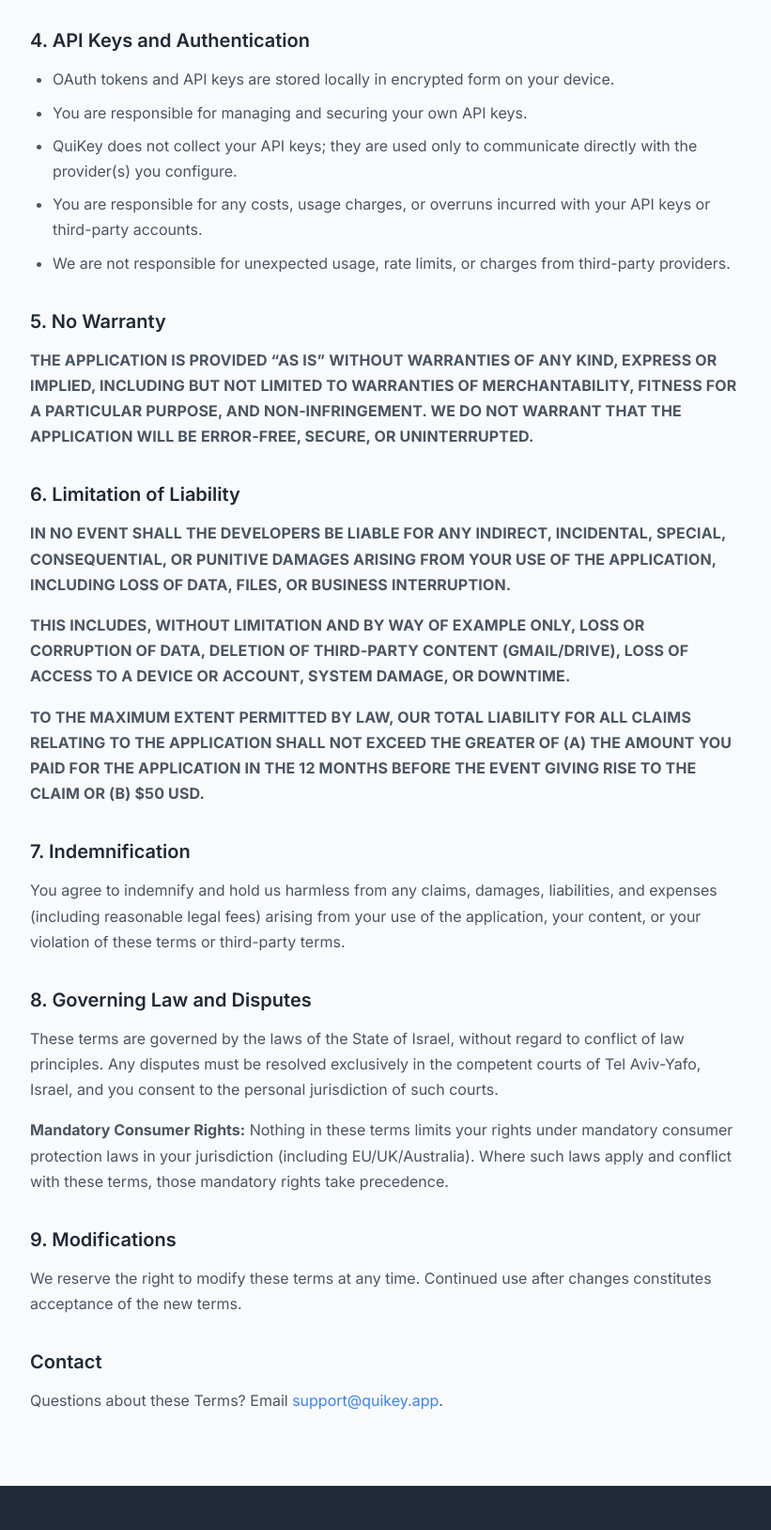
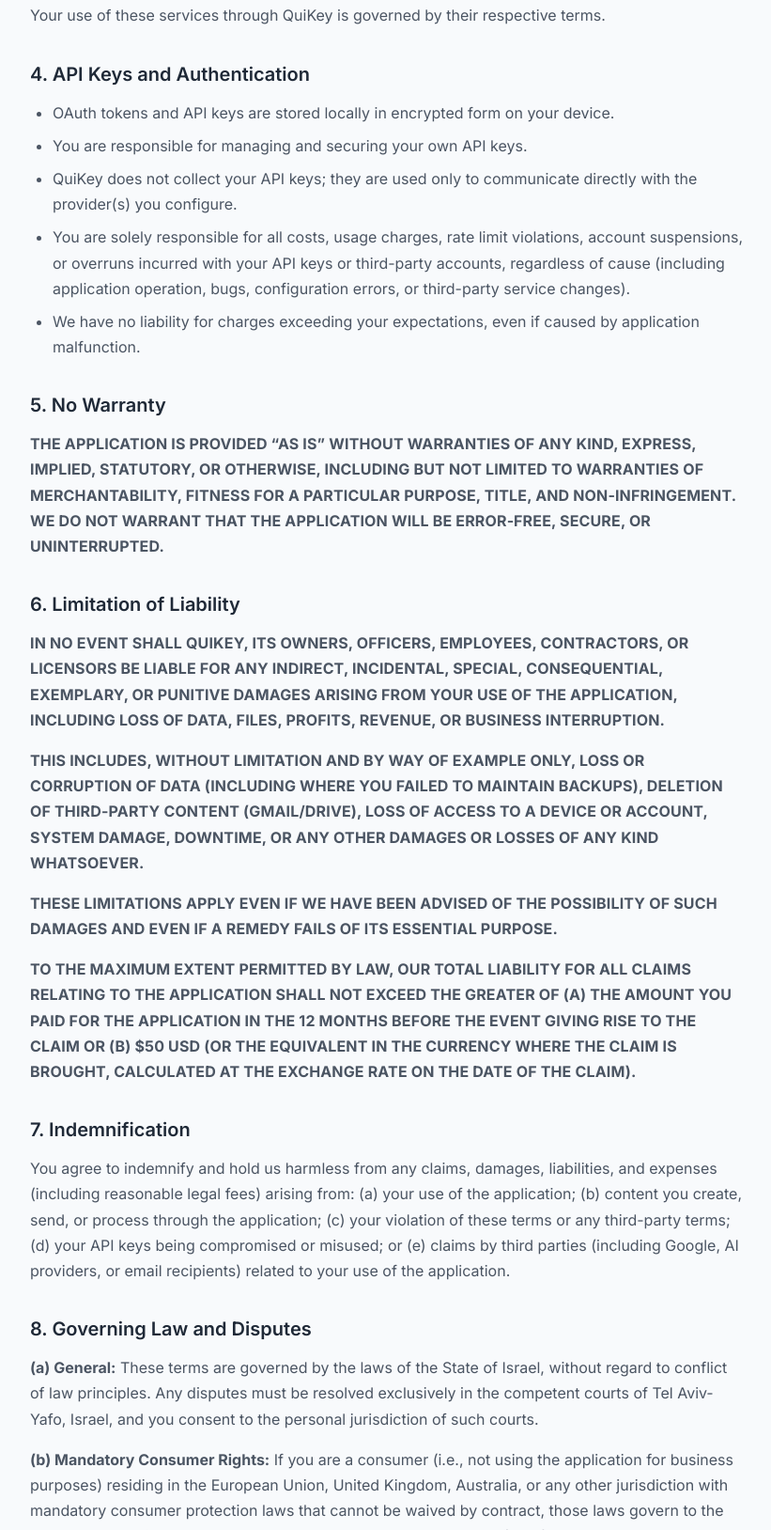
Before and after one commit to tomer-ben-david/2025-send-to-gmail-website, an Astro site: page /terms in a window 1280 px wide. Shown: the part 1172-2800 px from the top of the page at 94% size, without its empty margins (228-1049 px from the left). Built offline with nearby package versions, Linux system fonts and the light colour scheme; Astro itself is replaced by a stand-in of ours.

Commit message:
chore(website): strengthen tos liability and disputes
- Match app Terms updates (acceptance, API charges, liability, indemnity, Israel venue)\n- Add class action waiver, termination, and privacy section\n\nWhy: keep website Terms aligned with app and reduce legal ambiguity.

```diff
--- a/src/pages/terms.astro
+++ b/src/pages/terms.astro
@@ -19,8 +19,8 @@
 
         <h2>1. Acceptance of Terms</h2>
         <p>
-          By installing or using QuiKey, you agree to be bound by these terms. If you do not agree, please uninstall the
-          application.
+          By clicking “I Agree”, installing, or using QuiKey, you agree to be bound by these terms. If you do not agree,
+          do not install or use the application.
         </p>
 
         <h2>2. Permitted Use</h2>
@@ -33,6 +33,7 @@
           <li>AI output may be inaccurate; do not rely on AI output as professional advice (legal/medical/financial/security).</li>
           <li>Keep your account credentials and API keys secure.</li>
           <li>Not attempt to reverse engineer or modify the application.</li>
+          <li>Comply with applicable export controls and sanctions laws.</li>
         </ul>
 
         <h2>3. Third-Party Services</h2>
@@ -54,44 +55,69 @@
           <li>OAuth tokens and API keys are stored locally in encrypted form on your device.</li>
           <li>You are responsible for managing and securing your own API keys.</li>
           <li>QuiKey does not collect your API keys; they are used only to communicate directly with the provider(s) you configure.</li>
-          <li>You are responsible for any costs, usage charges, or overruns incurred with your API keys or third-party accounts.</li>
-          <li>We are not responsible for unexpected usage, rate limits, or charges from third-party providers.</li>
+          <li>You are solely responsible for all costs, usage charges, rate limit violations, account suspensions, or overruns incurred with your API keys or third-party accounts, regardless of cause (including application operation, bugs, configuration errors, or third-party service changes).</li>
+          <li>We have no liability for charges exceeding your expectations, even if caused by application malfunction.</li>
         </ul>
 
         <h2>5. No Warranty</h2>
         <p class="all-caps">
-          THE APPLICATION IS PROVIDED “AS IS” WITHOUT WARRANTIES OF ANY KIND, EXPRESS OR IMPLIED, INCLUDING BUT NOT LIMITED TO WARRANTIES OF MERCHANTABILITY, FITNESS FOR A PARTICULAR PURPOSE, AND NON‑INFRINGEMENT. WE DO NOT WARRANT THAT THE APPLICATION WILL BE ERROR‑FREE, SECURE, OR UNINTERRUPTED.
+          THE APPLICATION IS PROVIDED “AS IS” WITHOUT WARRANTIES OF ANY KIND, EXPRESS, IMPLIED, STATUTORY, OR OTHERWISE, INCLUDING BUT NOT LIMITED TO WARRANTIES OF MERCHANTABILITY, FITNESS FOR A PARTICULAR PURPOSE, TITLE, AND NON‑INFRINGEMENT. WE DO NOT WARRANT THAT THE APPLICATION WILL BE ERROR‑FREE, SECURE, OR UNINTERRUPTED.
         </p>
 
         <h2>6. Limitation of Liability</h2>
         <p class="all-caps">
-          IN NO EVENT SHALL THE DEVELOPERS BE LIABLE FOR ANY INDIRECT, INCIDENTAL, SPECIAL, CONSEQUENTIAL, OR PUNITIVE DAMAGES ARISING FROM YOUR USE OF THE APPLICATION, INCLUDING LOSS OF DATA, FILES, OR BUSINESS INTERRUPTION.
+          IN NO EVENT SHALL QUIKEY, ITS OWNERS, OFFICERS, EMPLOYEES, CONTRACTORS, OR LICENSORS BE LIABLE FOR ANY INDIRECT, INCIDENTAL, SPECIAL, CONSEQUENTIAL, EXEMPLARY, OR PUNITIVE DAMAGES ARISING FROM YOUR USE OF THE APPLICATION, INCLUDING LOSS OF DATA, FILES, PROFITS, REVENUE, OR BUSINESS INTERRUPTION.
         </p>
         <p class="all-caps">
-          THIS INCLUDES, WITHOUT LIMITATION AND BY WAY OF EXAMPLE ONLY, LOSS OR CORRUPTION OF DATA, DELETION OF THIRD-PARTY CONTENT (GMAIL/DRIVE), LOSS OF ACCESS TO A DEVICE OR ACCOUNT, SYSTEM DAMAGE, OR DOWNTIME.
+          THIS INCLUDES, WITHOUT LIMITATION AND BY WAY OF EXAMPLE ONLY, LOSS OR CORRUPTION OF DATA (INCLUDING WHERE YOU FAILED TO MAINTAIN BACKUPS), DELETION OF THIRD-PARTY CONTENT (GMAIL/DRIVE), LOSS OF ACCESS TO A DEVICE OR ACCOUNT, SYSTEM DAMAGE, DOWNTIME, OR ANY OTHER DAMAGES OR LOSSES OF ANY KIND WHATSOEVER.
         </p>
         <p class="all-caps">
-          TO THE MAXIMUM EXTENT PERMITTED BY LAW, OUR TOTAL LIABILITY FOR ALL CLAIMS RELATING TO THE APPLICATION SHALL NOT EXCEED THE GREATER OF (A) THE AMOUNT YOU PAID FOR THE APPLICATION IN THE 12 MONTHS BEFORE THE EVENT GIVING RISE TO THE CLAIM OR (B) $50 USD.
+          THESE LIMITATIONS APPLY EVEN IF WE HAVE BEEN ADVISED OF THE POSSIBILITY OF SUCH DAMAGES AND EVEN IF A REMEDY FAILS OF ITS ESSENTIAL PURPOSE.
+        </p>
+        <p class="all-caps">
+          TO THE MAXIMUM EXTENT PERMITTED BY LAW, OUR TOTAL LIABILITY FOR ALL CLAIMS RELATING TO THE APPLICATION SHALL NOT EXCEED THE GREATER OF (A) THE AMOUNT YOU PAID FOR THE APPLICATION IN THE 12 MONTHS BEFORE THE EVENT GIVING RISE TO THE CLAIM OR (B) $50 USD (OR THE EQUIVALENT IN THE CURRENCY WHERE THE CLAIM IS BROUGHT, CALCULATED AT THE EXCHANGE RATE ON THE DATE OF THE CLAIM).
         </p>
 
         <h2>7. Indemnification</h2>
         <p>
-          You agree to indemnify and hold us harmless from any claims, damages, liabilities, and expenses (including reasonable legal fees)
-          arising from your use of the application, your content, or your violation of these terms or third-party terms.
+          You agree to indemnify and hold us harmless from any claims, damages, liabilities, and expenses (including reasonable legal fees) arising from:
+          (a) your use of the application;
+          (b) content you create, send, or process through the application;
+          (c) your violation of these terms or any third-party terms;
+          (d) your API keys being compromised or misused; or
+          (e) claims by third parties (including Google, AI providers, or email recipients) related to your use of the application.
         </p>
 
         <h2>8. Governing Law and Disputes</h2>
         <p>
-          These terms are governed by the laws of the State of Israel, without regard to conflict of law principles.
+          <strong>(a) General:</strong> These terms are governed by the laws of the State of Israel, without regard to conflict of law principles.
           Any disputes must be resolved exclusively in the competent courts of Tel Aviv-Yafo, Israel, and you consent to the personal jurisdiction of such courts.
         </p>
         <p>
-          <strong>Mandatory Consumer Rights:</strong> Nothing in these terms limits your rights under mandatory consumer protection laws in your jurisdiction
-          (including EU/UK/Australia). Where such laws apply and conflict with these terms, those mandatory rights take precedence.
+          <strong>(b) Mandatory Consumer Rights:</strong> If you are a consumer (i.e., not using the application for business purposes) residing in the European Union, United Kingdom, Australia, or any other jurisdiction with mandatory consumer protection laws that cannot be waived by contract, those laws govern to the extent they provide greater protections than these terms. In case of conflict, the mandatory local law controls as to those specific protections only; all other provisions of these terms remain in effect.
+        </p>
+        <p>
+          <strong>(c) Class Action Waiver:</strong> You agree to resolve disputes individually and waive any right to bring or participate in class actions, collective proceedings, or representative actions, except where prohibited by law.
         </p>
 
-        <h2>9. Modifications</h2>
-        <p>We reserve the right to modify these terms at any time. Continued use after changes constitutes acceptance of the new terms.</p>
+        <h2>9. Termination</h2>
+        <p>
+          We may suspend or terminate your access to paid features or services (if applicable) if you violate these terms or applicable law.
+          You may stop using the application at any time by uninstalling it. Sections 5, 6, 7, and 8 survive termination.
+        </p>
+
+        <h2>10. Privacy</h2>
+        <p>
+          The application may collect anonymized usage statistics and crash reports if enabled in Settings. For details, see the
+          <a href="/privacy">Privacy Policy</a>.
+        </p>
+
+        <h2>11. Modifications</h2>
+        <p>
+          We may modify these terms at any time by posting updated terms on our website and/or within the application. We may notify you of
+          material changes via the application. Your continued use after the effective date of changes constitutes acceptance. If you do not
+          agree to changes, you must stop using the application.
+        </p>
 
         <h2>Contact</h2>
         <p>
```
